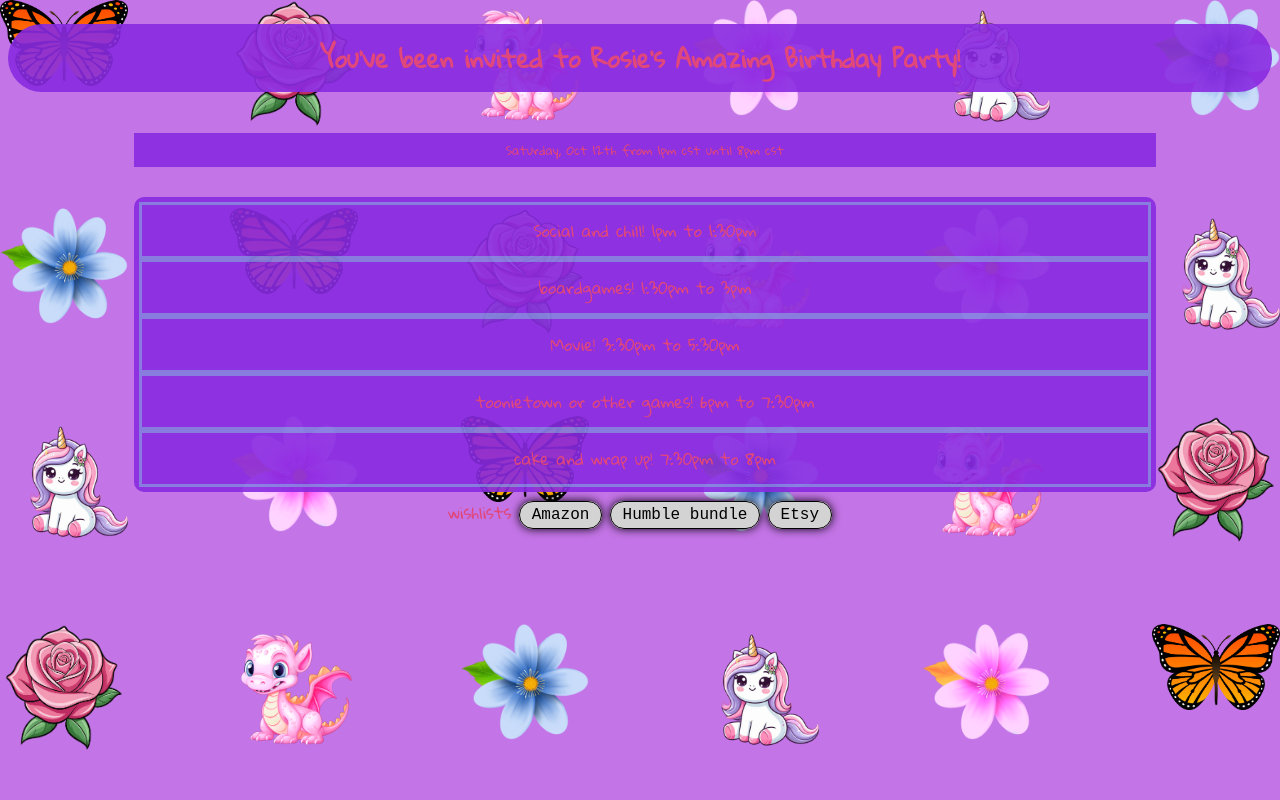
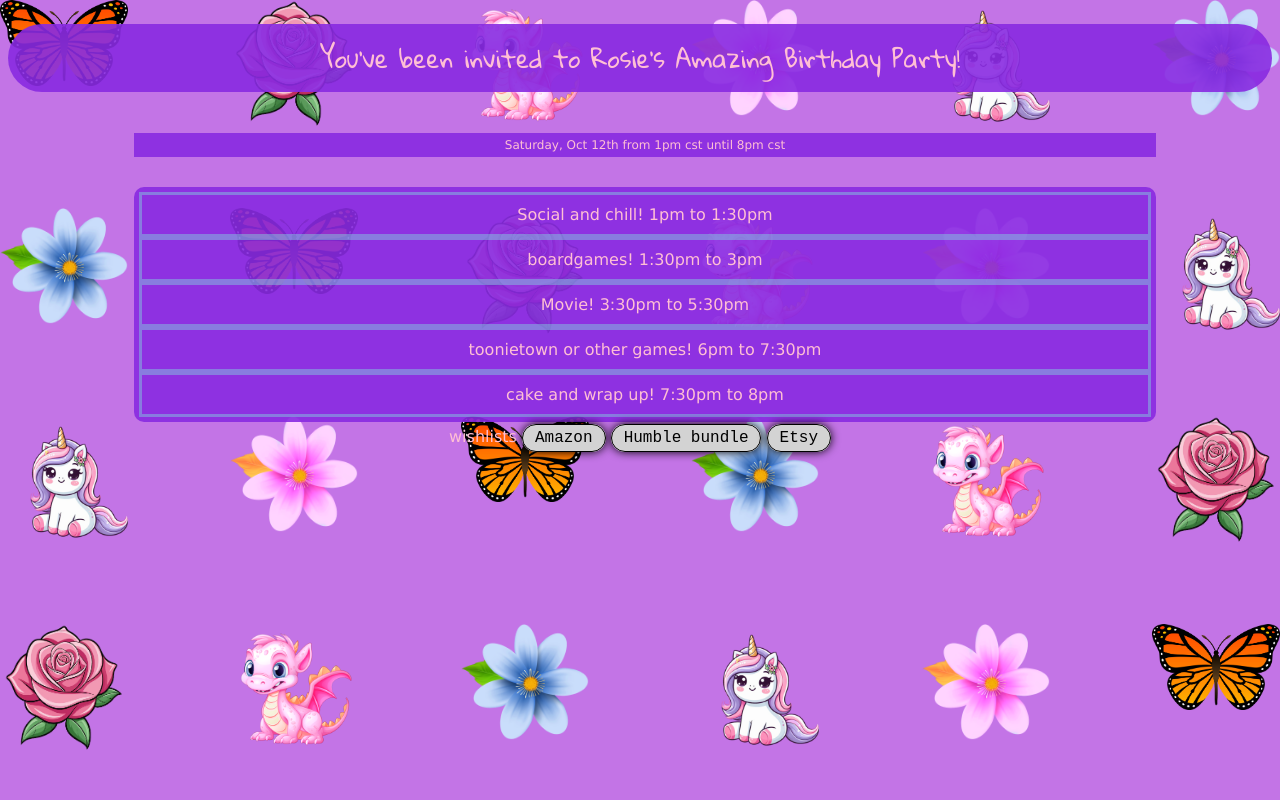
Before and after one commit to Omra-Phantom/Rosie-s-Birthday, a plain HTML site: page index.html in a window 1280 px wide. Shown: the top 800 px of the page. Drawn offline with Linux system fonts and the light colour scheme.

Commit message:
Update index.html

```diff
--- a/index.html
+++ b/index.html
@@ -10,11 +10,10 @@
     <style>
         body{
             background-color: rgb(195, 116, 230);
-            color: rgb(224, 71, 122);
+            color: rgb(255, 191, 212);
             text-align: center;
-            font-family: "Gloria Hallelujah", cursive;
-            font-weight: 400;
-            font-style: normal;
+            font-family: Verdana, Geneva, Tahoma, sans-serif;
+
 
     }
         h1{
@@ -22,7 +21,9 @@
             padding: 10px;
             border-radius: 5rem;
             font-size: 1.5rem;
-
+            font-family: "Gloria Hallelujah", cursive;
+            font-weight: 400;
+            font-style: normal;
         }
         p{
             background-color: rgba(137, 43, 226, 0.9);
```
